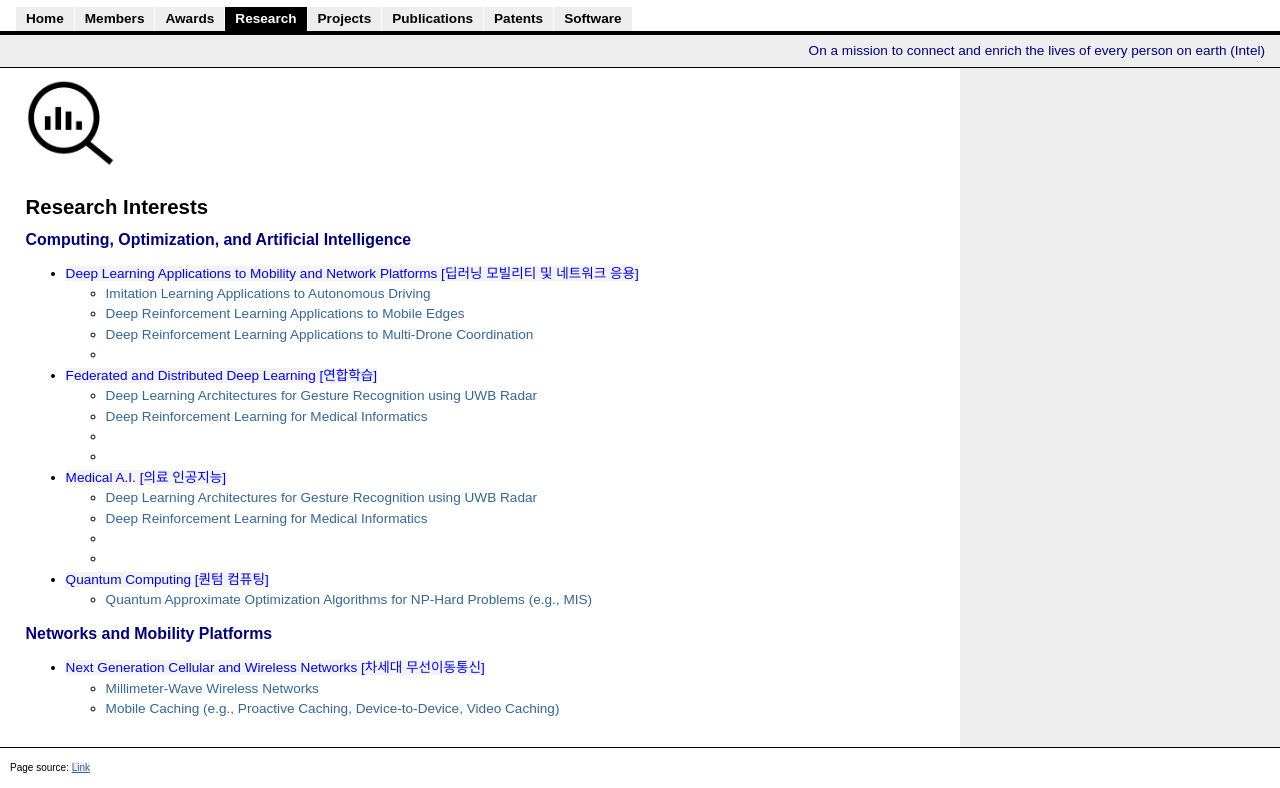
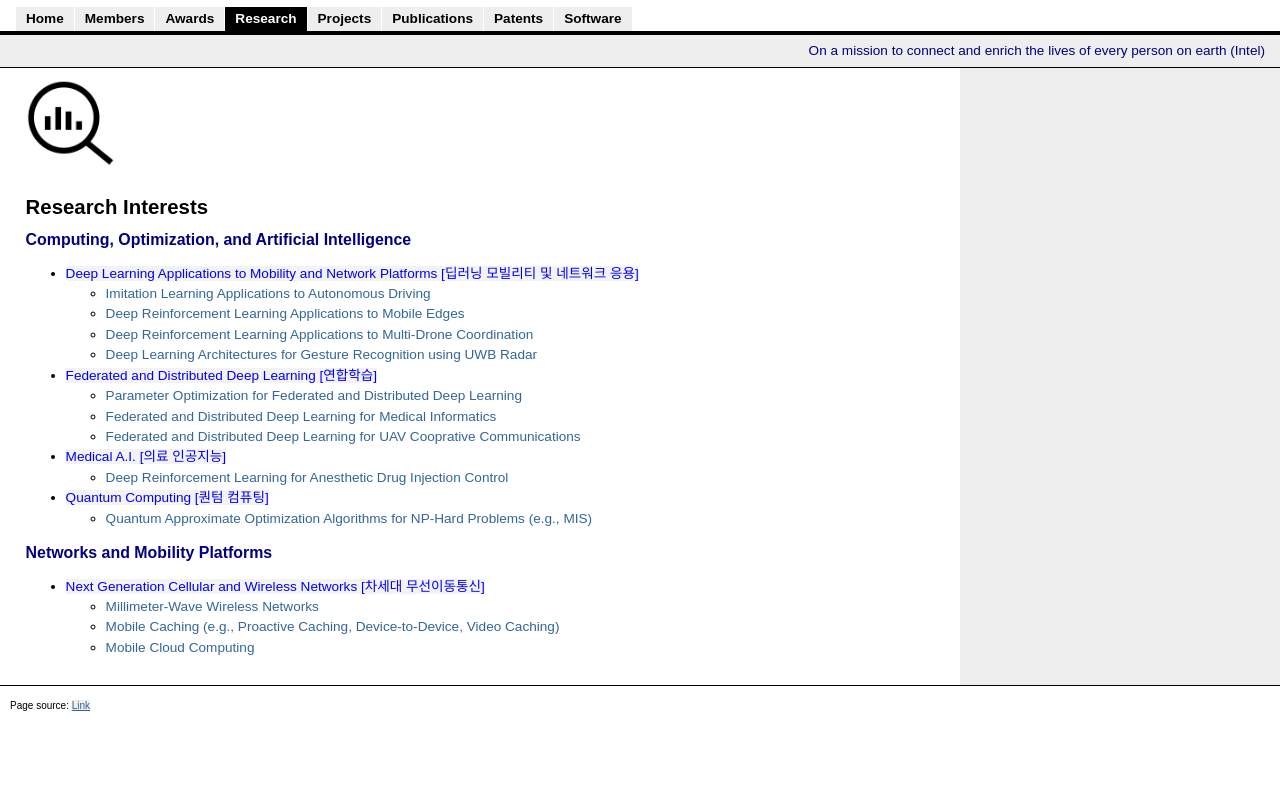
Before and after one commit to aimlab-kuee/aimlab-kuee.github.io, a plain HTML site: page research.html in a window 1280 px wide. Shown: the part 63-851 px from the top of the page. After the commit the page ends 800 px from the top, so only its background shows below. Drawn offline with Linux system fonts and the light colour scheme.

Commit message:
Add files via upload

```diff
--- a/research.html
+++ b/research.html
@@ -40,23 +40,19 @@
 							<li><emph_link>Imitation Learning Applications to Autonomous Driving</emph_link></li>
 							<li><emph_link>Deep Reinforcement Learning Applications to Mobile Edges</emph_link></li>
 							<li><emph_link>Deep Reinforcement Learning Applications to Multi-Drone Coordination</emph_link></li>
-							<li></li>
+							<li><emph_link>Deep Learning Architectures for Gesture Recognition using UWB Radar</emph_link></li>
 						</ul>
 					</li>
 					<li><bullet_title>Federated and Distributed Deep Learning [연합학습]</bullet_title>
 						<ul>
-							<li><emph_link>Deep Learning Architectures for Gesture Recognition using UWB Radar</emph_link></li>
-							<li><emph_link>Deep Reinforcement Learning for Medical Informatics</emph_link></li>
-							<li></li>
-							<li></li>
+							<li><emph_link>Parameter Optimization for Federated and Distributed Deep Learning</emph_link></li>
+							<li><emph_link>Federated and Distributed Deep Learning for Medical Informatics</emph_link></li>
+							<li><emph_link>Federated and Distributed Deep Learning for UAV Cooprative Communications</emph_link></li>
 						</ul>
 					</li>
 					<li><bullet_title>Medical A.I. [의료 인공지능]</bullet_title>
 						<ul>
-							<li><emph_link>Deep Learning Architectures for Gesture Recognition using UWB Radar</emph_link></li>
-							<li><emph_link>Deep Reinforcement Learning for Medical Informatics</emph_link></li>
-							<li></li>
-							<li></li>
+							<li><emph_link>Deep Reinforcement Learning for Anesthetic Drug Injection Control</emph_link></li>
 						</ul>
 					</li>
 					<li><bullet_title>Quantum Computing [퀀텀 컴퓨팅]</bullet_title>
@@ -71,6 +67,7 @@
 						<ul>
 							<li><emph_link>Millimeter-Wave Wireless Networks</emph_link></li>
 							<li><emph_link>Mobile Caching (e.g., Proactive Caching, Device-to-Device, Video Caching)</emph_link></li>
+							<li><emph_link>Mobile Cloud Computing</emph_link></li>
 						</ul>
 					</li>
 				</ul>
```
